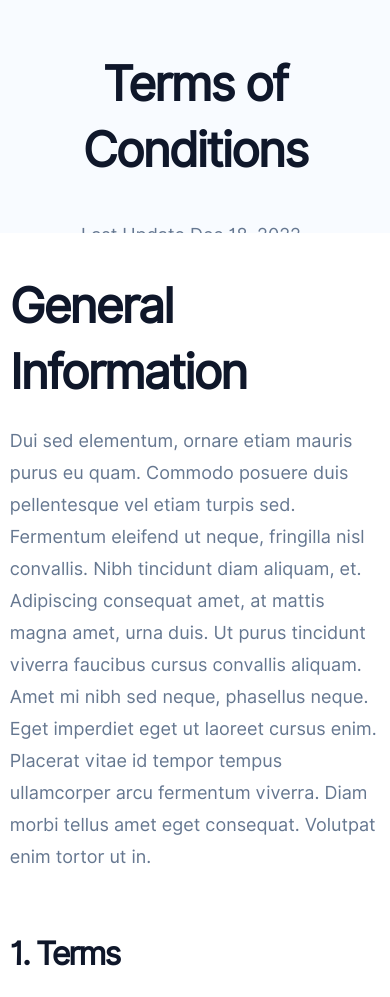
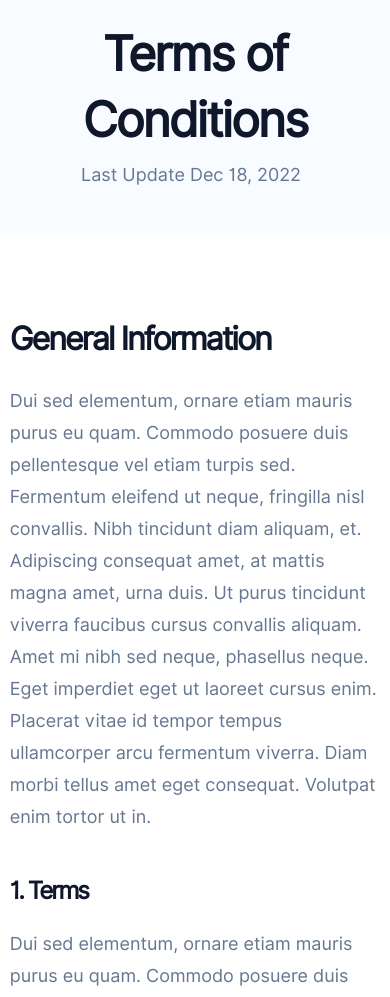
Before and after one commit to Nikita5933/Nagency, a website: page pages/termsOfConditions.html in a window 390 px wide. Shown: the part 67-1064 px from the top of the page. Drawn offline with Linux system fonts and the light colour scheme.

Commit message:
completed termsOfConditions adaptive

```diff
--- a/assets/css/media.scss
+++ b/assets/css/media.scss
@@ -49,6 +49,11 @@
   .project-name {
     &__aside {
       width: 300px;
+    }
+  }
+  .conditions {
+    &__block {
+      max-width: initial;
     }
   }
 }
@@ -1161,7 +1166,25 @@
     &__btn {
       margin: 19px auto 30px auto;
     }
-
+  }
+  .conditions {
+    margin: 80px 0;
+    &__header {
+      & .title {
+        margin: 24px 0 12px 0;
+      }
+    }
+    &__block {
+      margin-bottom: 40px;
+      & h2 {
+        font-size: 32px;
+        line-height: 52px;
+      }
+      & h3 {
+        font-size: 24px;
+        line-height: 35px;
+      }
+    }
   }
 }
 @media (max-width: 450px) {
--- a/assets/css/styles.scss
+++ b/assets/css/styles.scss
@@ -236,7 +236,7 @@ body {
         text-decoration: underline;
       }
     }
-    & p {
+    & div {
       color: $text-color-grey;
       text-decoration: none;
       &:hover {
--- a/pages/termsOfConditions.html
+++ b/pages/termsOfConditions.html
@@ -10,7 +10,7 @@
     <title>Terms of Conditions</title>
 </head>
 <body>
-<header class="header header_alternative">
+<header class="header header_alternative conditions__header">
     <div class="container">
         <div class="header__head-wrapper">
             <a class="header__logo" href="../index.html"><img src="../assets/img/icons/logo.svg" alt="logo"></a>
@@ -20,7 +20,7 @@
                 </svg>
                 </label>
                 <input id="menu-button" class="burger-button" type="checkbox">
-                <div class="burger__wrapper">
+                <div class="burger__wrapper burger__wrapper_alt">
                     <label for="menu-button" class="burger__nav-close"><svg width="24px" height="24px" viewBox="0 0 24 24" fill="none" xmlns="http://www.w3.org/2000/svg"><path fill-rule="evenodd" clip-rule="evenodd" d="M19.207 6.207a1 1 0 0 0-1.414-1.414L12 10.586 6.207 4.793a1 1 0 0 0-1.414 1.414L10.586 12l-5.793 5.793a1 1 0 1 0 1.414 1.414L12 13.414l5.793 5.793a1 1 0 0 0 1.414-1.414L13.414 12l5.793-5.793z" fill="#000000"/></svg></label>
                     <menu class="header__menu">
                         <li class="header__menu-item"><a class="header__menu-link" href="../index.html">Home</a></li>
@@ -38,8 +38,7 @@
         <div class="header__page">
             <h1 class="title title_fz60 header__page-title">Terms of Conditions</h1>
             <ul class="breadcrumb">
-                <li class="breadcrumb-item"><p>Last Update Dec 18, 2022</p></li>
-
+                <li class="breadcrumb-item"><div>Last Update Dec 18, 2022</div></li>
             </ul>
         </div>
     </div>
```
Also changed, not shown: assets/css/style.css, 1 other file.
